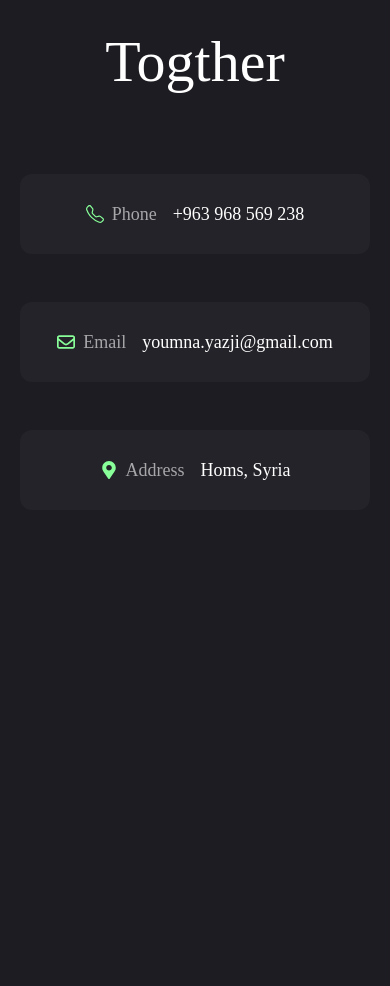
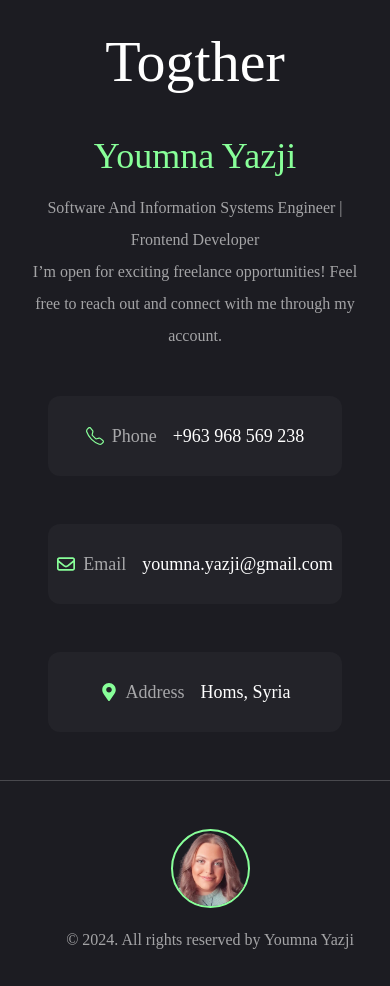
Before and after one commit to YoumnaYazji/My-Portfolio, a Next.js app: page / in a window 390 px wide. Shown: the part 7660-8646 px from the top of the page. Before the commit the page ends 8170 px from the top, so only its background shows below. Built offline with nearby package versions, Linux system fonts and the light colour scheme.

Commit message:
14th Commit

```diff
--- a/app/contact/page.jsx
+++ b/app/contact/page.jsx
@@ -1,16 +1,10 @@
 "use client";
 
-import {FaPhoneAlt,FaEnvelope,FaMapMarkerAlt} from 'react-icons/fa';
-import { motion } from "framer-motion";
-import { FaRegUser } from "react-icons/fa";
+import {FaMapMarkerAlt} from 'react-icons/fa';
 import { BsTelephone } from "react-icons/bs";
 import { FaRegEnvelope } from "react-icons/fa6";
-import { LiaLanguageSolid } from "react-icons/lia";
-import { SiFreelancer } from "react-icons/si";
-import { FaLink } from "react-icons/fa6";
 
 const about={
-    title:'Let’s Work Togther',
     description:'I am a Web Developer specializing in front end development, aiming towards a better understanding and development my knowledge at this field. Experienced with development cycle for dynamic web projects.',
     info :[
 
@@ -37,10 +31,16 @@ const about={
 const Contact =() =>{
     return(
         <>
+        <h1 className="text-[66px] text-center xs:text-[58px] xs:px-5">Let’s Work Togther</h1>
+        <h3 className="text-[36px] text-accent text-center xs:px-10">Youmna Yazji</h3>
+        <p className='text-white/60  text-center xl:text-[18px] md:text-[22px] xl:px-5 xs:px-5'>
+        Software And Information Systems Engineer | Frontend Developer
+        <br/>
+        I’m open for exciting freelance opportunities! Feel free to reach out and connect with me through my account.
+        </p>
+        <div className="px-12 mt-5 xl:w-[90%] mx-auto xs:w-full md:x-full">
 
-         <div className='flex flex-col gap-[30px] text-center xl:text-left px-5'>
-         <h1 className="text-[66px] text-center xs:text-[58px] xs:px-5">{about.title}</h1>
-
+        <div className='flex flex-col gap-[30px] text-center xl:text-left'>
 
         <ul className="gap-y-6 xl:mx-0 grid grid-cols-1 md:grid-cols-2 xl:grid-cols-3 gap-4">
         {about.info.map((item, index) => (
@@ -61,76 +61,8 @@ const Contact =() =>{
         ))}
         </ul>
         </div>
-      {/*  <motion.section initial={{opacity:0}} animate={{opacity:1, transition :{delay:2, duration:0.4, ease:"easeIn"
-            }}} className="py-6">
-
-               <div className="xl:h-[54%] order-2 xl:order-none">
-                <form className="flex flex-col gap-6 p-10 bg-[#27272c] rounded-xl" >
-                    <h3 className="text-4xl text-accent">
-                        Let’s work together
-                    </h3>
-                    <p className="text-white/60">Lorem ipsum dolor sit amet. Est aliquid aliquam et earum laudantium et amet fugit in dignissimos earum est delectus dolores cum nulla cumque est obcaecati internos.</p>
-                <div className="grid grid-cols-1 md:grid-cols-2 gap-6">
-                  <Input type="firstname" placeHolder="First Name"/>
-                  <Input type="lastname" placeHolder="Last Name"/>
-                  <Input type="email" placeHolder="Email Address"/>
-                  <Input type="Phone" placeHolder="Phone Number"/>
-                </div>
-                <Select>
-                    <SelectTrigger className='w-full'>
-                        <SelectValue placeholder="Select a service" />
-                    </SelectTrigger>
-                    <SelectContent>
-                        <SelectGroup>
-                            <SelectLabel>
-                                Select a service
-                            </SelectLabel>
-                                <SelectItem value='est'>
-                                Web Development
-                                </SelectItem>
-                                <SelectItem value='cst'>
-                                UI/UX Desgin
-                                </SelectItem>
-                                <SelectItem value='mst'>
-                                Logo Design
-                                </SelectItem>
-                        </SelectGroup>
-                    </SelectContent>
-                </Select>
-                <Textarea className='h-[200px]' placeholder='Type Your Message Here'/>
-                <Button size="md" className='max-w-40'>
-                    Send Message
-                </Button>
-                </form>
-                </div>
-            <h3 className="text-4xl text-accent md:text-left xs:text-center xs:mr-5 md:ml-20">
-            Let’s work together
-            </h3>
-            <div className="container xs:ml-20">
-
-        <div className="flex-1 flex order-1 xl:order-none mb-8 xl:mb-0 ">
-        <ul className="flex flex-col gap-10 mt-10">
-        {info.map((item, index) => {
-        return (
-        <>
-          <li key={index} className="flex items-center gap-6">
-            <div className="w-[52px] h-[52px] xl:h-[72px] bg-[#27272c] text-accent rounded-md flex justify-center items-center">
-              <div className="text-[28px]">{item.icon}</div>
-            </div>
-            <div className="flex-1">
-              <p className="text-white/60">{item.title}</p>
-              <h3 className="text-xl">{item.description}</h3>
-            </div>
-          </li>
-        </>
-      );
-    })}
-  </ul>
-</div>
         </div>
 
-
-        </motion.section>*/}
         </>
     )
 }
--- /dev/null
+++ b/app/footer/page.jsx
@@ -0,0 +1,31 @@
+"use client";
+
+
+import Image from "next/image";
+import myphoto from '../../public/youmna.png'
+
+
+const Footer =() =>{
+return(
+    <>
+    <div>
+
+<div style={{ display: 'flex', flexDirection: 'column', alignItems: 'center', justifyContent: 'center' }}>
+  <div style={{ border: '2px solid #88ff99', borderRadius: '50px',marginLeft:'30px' }}>
+    <Image
+      src={myphoto}
+      alt=""
+      width={75}
+      height={200}
+    />
+  </div>
+  <h1 className="text-white/60 mt-4" style={{ marginLeft: '30px',marginBottom:'30px' }}>
+    © 2024. All rights reserved by Youmna Yazji
+  </h1>
+</div>
+    </div>
+    </>
+)
+}
+
+export default Footer;
--- a/app/page.jsx
+++ b/app/page.jsx
@@ -10,6 +10,7 @@ import Services from "./services/page";
 import Work from "./work/page";
 import Resume from "./resume/page";
 import Contact from "./contact/page";
+import Footer from "./footer/page";
 export default function Home() {
   return (
    <>
@@ -63,6 +64,10 @@ export default function Home() {
    <div className="mt-12">
     <Contact/>
     </div>
+    <div className="border-b border-white/20 w-full mt-12"></div>
+    <div className="mt-12">
+    <Footer/>
+    </div>
    </>
   );
 }
```
Lines whose indentation alone changed are shown as unchanged.
